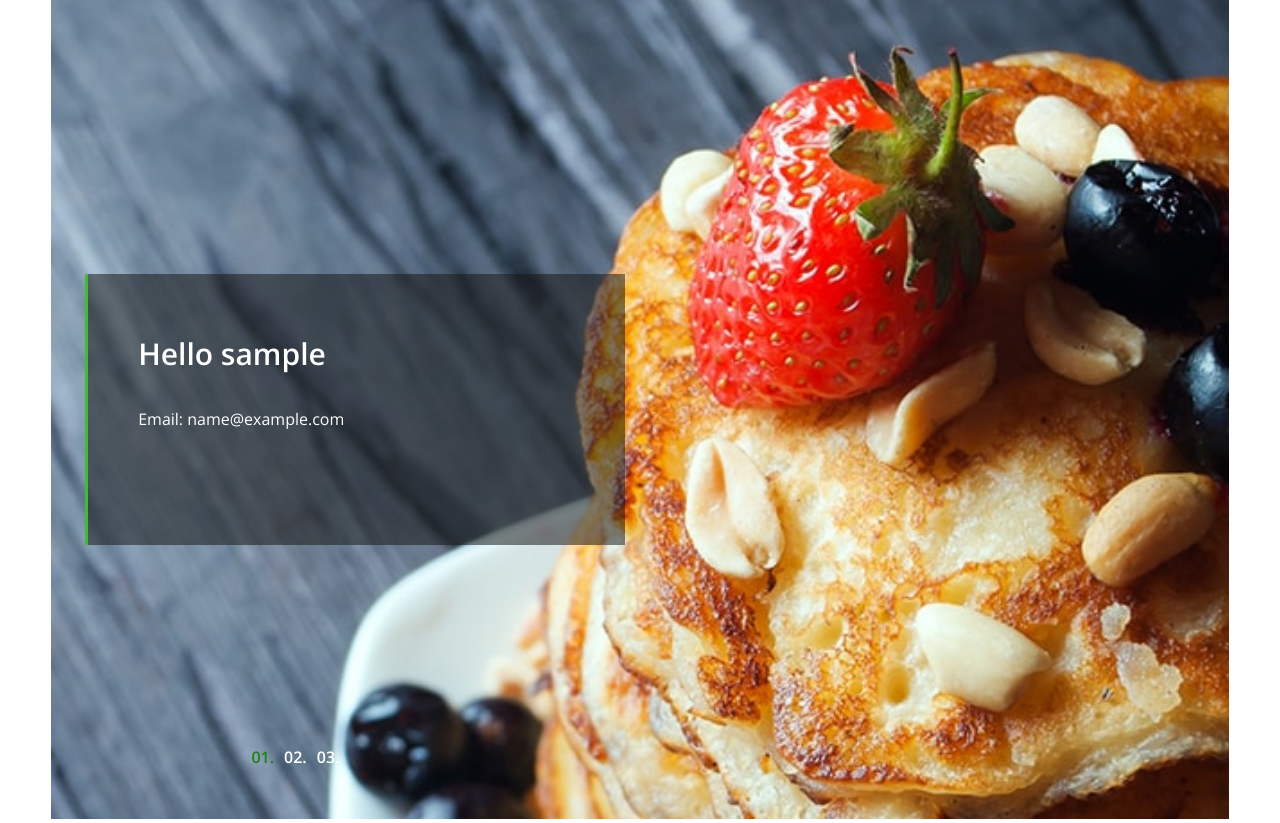
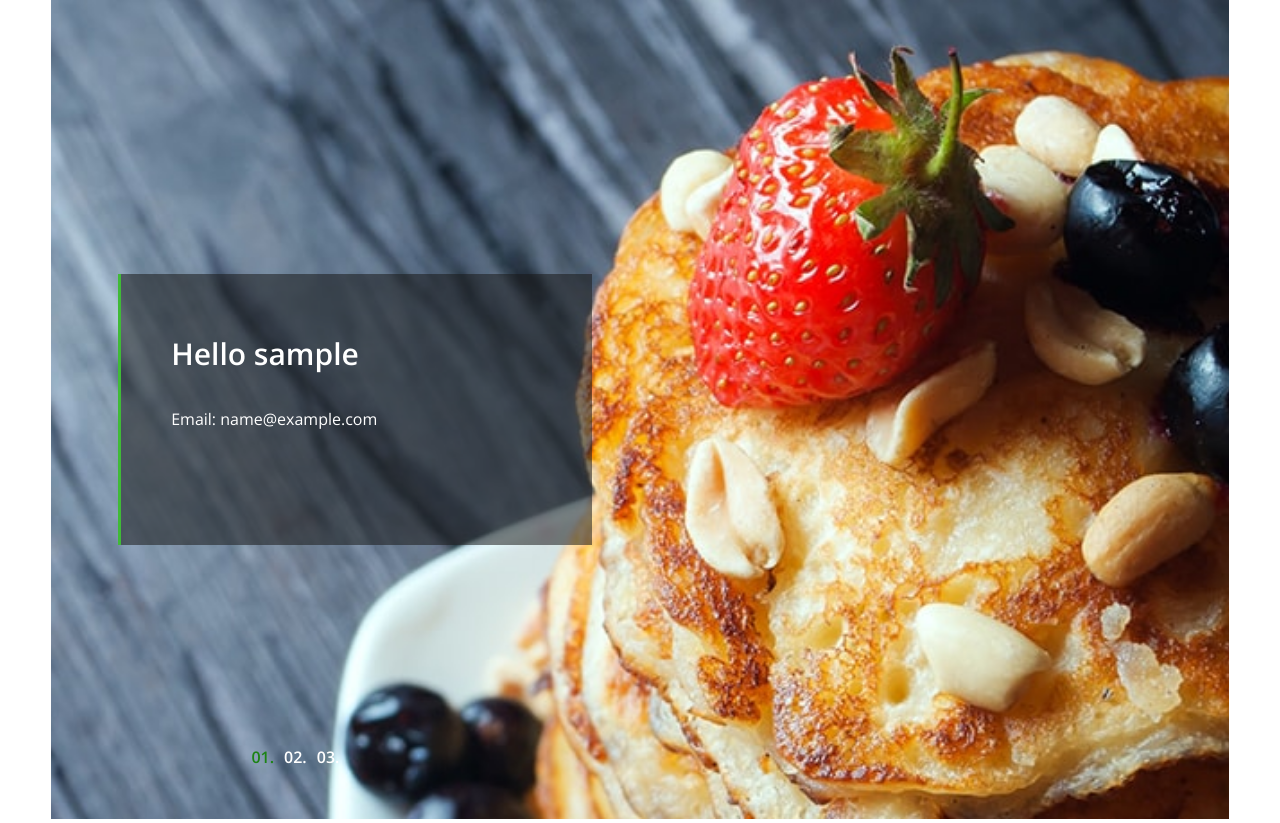
Before and after one commit to Panda4817/MySousChef, a Django app: page /account in a window 1280 px wide. Shown: the part 196-1019 px from the top of the page. Run offline with Django 3.2, Linux system fonts and the light colour scheme; the visitor is signed in with stand-in values (Sample User, id 1); some libraries are stand-ins or nearby versions; some web fonts are replaced.

Commit message:
carousel fixed on account page

```diff
--- a/accounts/templates/registration/account.html
+++ b/accounts/templates/registration/account.html
@@ -12,7 +12,7 @@ Account
         <div class="single-hero-slide bg-img" style="background-image: url({% static 'img/bg-img/bg2.jpg' %});">
             <div class="container h-100">
                 <div class="row h-100 align-items-center">
-                    <div class="col-12 col-md-9 col-lg-7 col-xl-6">
+                    <div class="col-12 col-md-9 col-lg-7 col-xl-6 p-5">
                         <div class="hero-slides-content" data-animation="fadeInUp" data-delay="100ms">
                             <h2 data-animation="fadeInUp" data-delay="300ms">Hello {{ user.username }}</h2>
                             <p data-animation="fadeInUp" data-delay="700ms">Email: {{ user.email }}</p>
@@ -24,7 +24,7 @@ Account
         <div class="single-hero-slide bg-img" style="background-image: url({% static 'img/bg-img/bg5.jpg' %});">
             <div class="container h-100">
                 <div class="row h-100 align-items-center">
-                    <div class="col-12 col-md-9 col-lg-7 col-xl-6">
+                    <div class="col-12 col-md-9 col-lg-7 col-xl-6 p-5">
                         <div class="hero-slides-content" data-animation="fadeInUp" data-delay="100ms">
                             <h2 data-animation="fadeInUp" data-delay="300ms">Hello {{ user.username }}</h2>
                             <p data-animation="fadeInUp" data-delay="700ms">Email: {{ user.email }}</p>
@@ -36,7 +36,7 @@ Account
         <div class="single-hero-slide bg-img" style="background-image: url({% static 'img/bg-img/bg4.jpg' %});">
             <div class="container h-100">
                 <div class="row h-100 align-items-center">
-                    <div class="col-12 col-md-9 col-lg-7 col-xl-6">
+                    <div class="col-12 col-md-9 col-lg-7 col-xl-6 p-5">
                         <div class="hero-slides-content" data-animation="fadeInUp" data-delay="100ms">
                             <h2 data-animation="fadeInUp" data-delay="300ms">Hello {{ user.username }}</h2>
                             <p data-animation="fadeInUp" data-delay="700ms">Email: {{ user.email }}</p>
```
